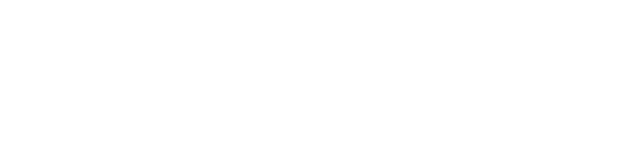
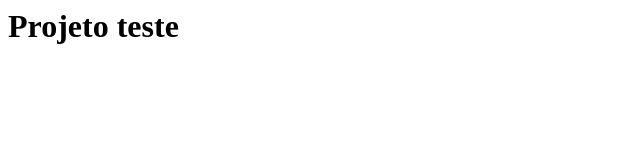
Before and after one commit to AnnaYukimi/teste, a plain HTML site: page index.html in a window 1280 px wide. Shown: the whole page, without its empty margins (0-640 px from the left). Drawn offline with Linux system fonts and the light colour scheme.

Commit message:
titulo da pagina

```diff
--- a/index.html
+++ b/index.html
@@ -1,5 +1,6 @@
 <html>
 	<head>
 	</head>
-	<body></body>
+	<body>
+	<h1>Projeto teste</h1></body>
 	</html>
```
